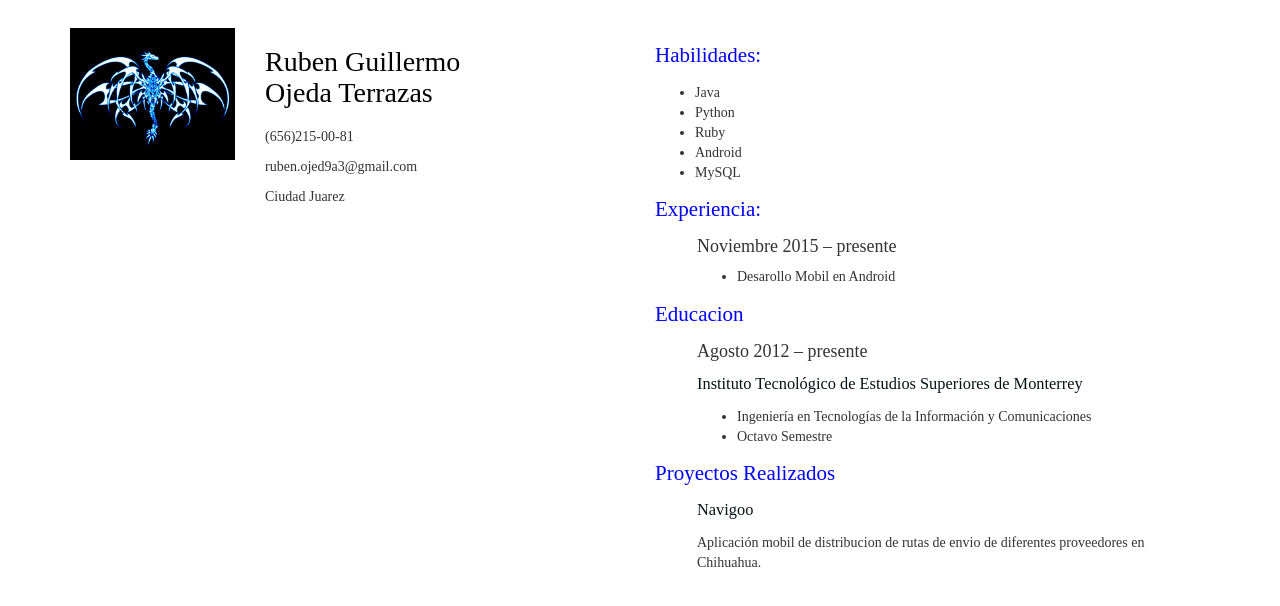
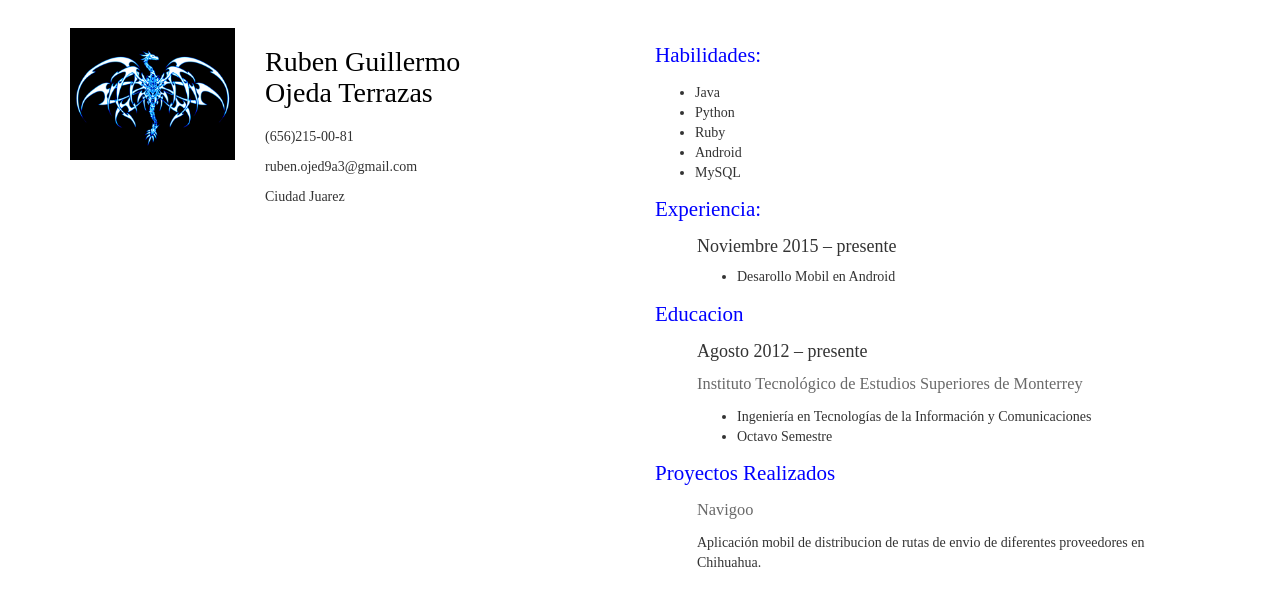
Before and after one commit to Ruben1793/Bootstrap, a plain HTML site: page index.html in a window 1280 px wide. Drawn offline with nearby package versions, Linux system fonts and the light colour scheme.

Commit message:
project commit

```diff
--- a/style.css
+++ b/style.css
@@ -24,7 +24,7 @@ h2 {
 
 
 h3 {
-	color:#061117;
+	color:dimgrey;
 	font-size: 1.17em; margin: .83em 0
 }
 
```
